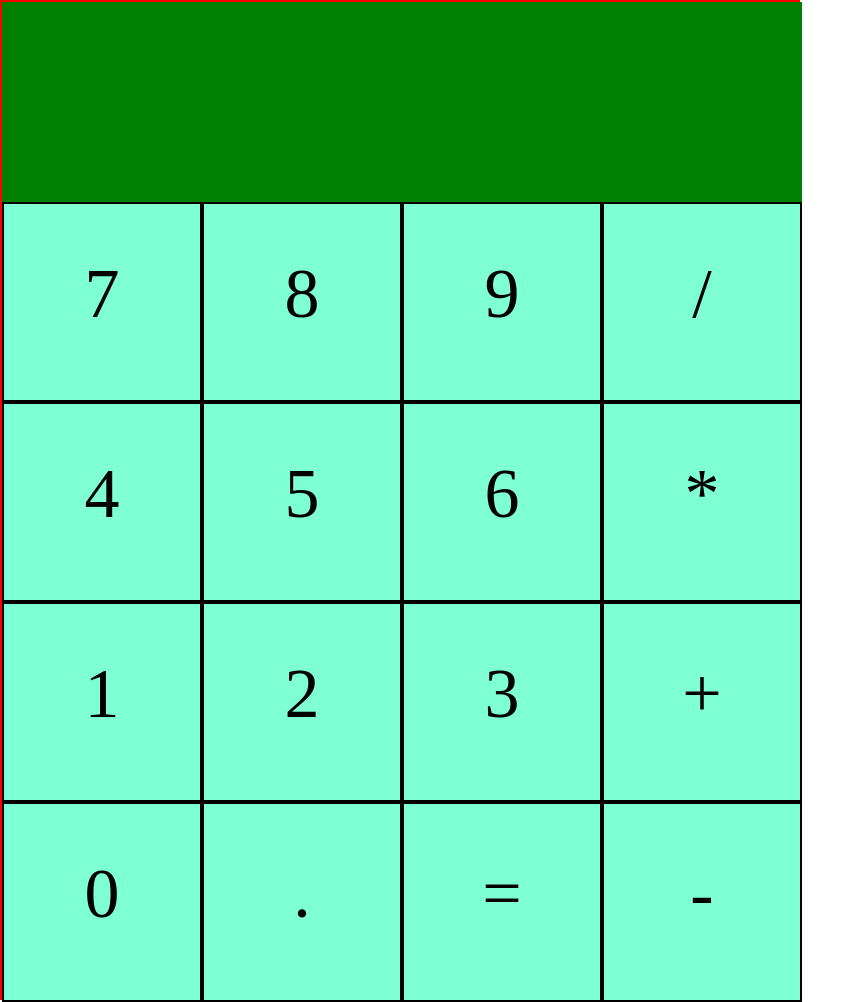
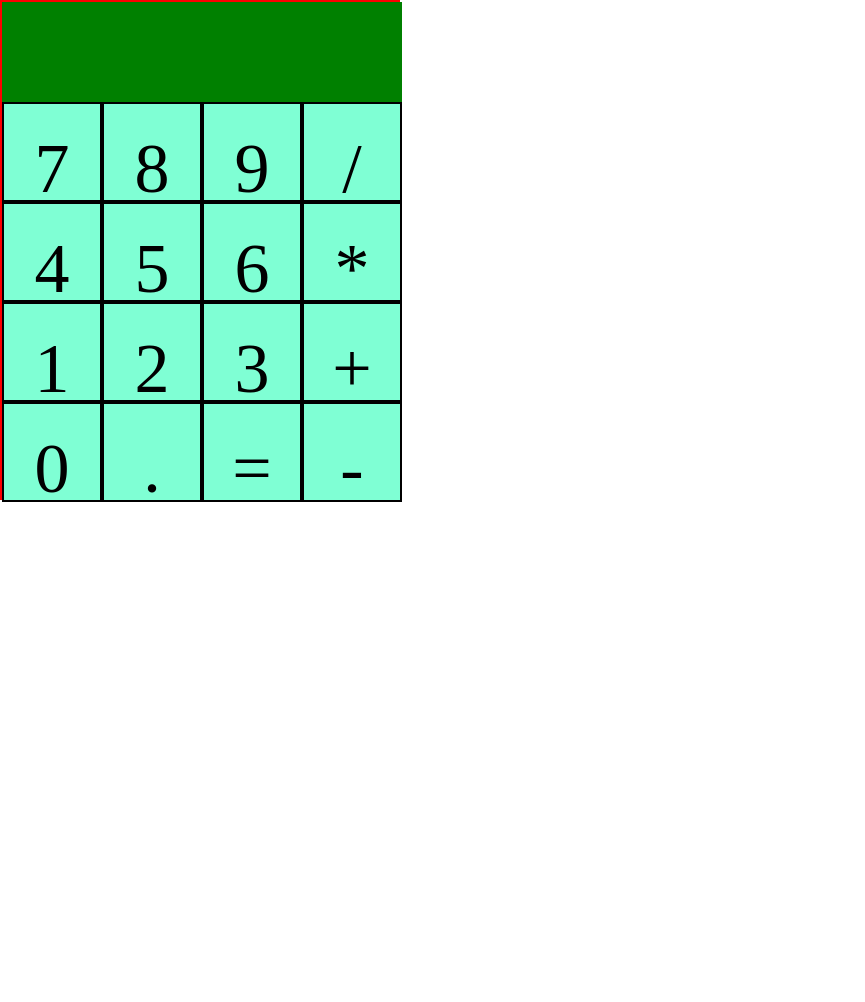
Before and after one commit to 5piotrlew/kalkulator, a plain HTML site: page index.html in a window 1280 px wide. Shown: the whole page, without its empty margins (0-865 px from the left). After the commit the page ends 800 px from the top, so only its background shows below. Drawn offline with Linux system fonts and the light colour scheme.

Commit message:
nawet nawet

```diff
--- a/css/skrypt.js
+++ b/css/skrypt.js
@@ -46,17 +46,7 @@ function calc(wartosc) {
             wyswietlacz.innerHTML = wyswietlacz.innerHTML + " " + odejmowanie.innerHTML + " ";
             break;
         case '=':
-            var c = document.getElementById("wyswietlacz").innerHTML;
-            wyswietlacz.innerHTML = (wyswietlacz.innerHTML + suma.innerHTML + c);
-            console.log(wyswietlacz);
-            console.log(wyswietlacz.innerHTML);
-            console.log(c);
-            wyswietlacz.innerHTML = c;
-            console.log(wyswietlacz);
-            console.log(wyswietlacz.innerHTML);
-            console.log(c);
-
-
+            wyswietlacz.innerHTML = eval(wyswietlacz.innerHTML);
 
             break;
         case '.':
--- a/css/style.css
+++ b/css/style.css
@@ -8,8 +8,8 @@ body {
 #kalkulator {
     box-sizing: border-box;
     position: relative;
-    width: 800px;
-    height: 1000px;
+    width: 400px;
+    height: 500px;
     border: solid 2px red;
 
 }
@@ -17,19 +17,19 @@ body {
 .wymiary {
     box-sizing: border-box;
     position: absolute;
-    width: 200px;
-    height: 200px;
+    width: 100px;
+    height: 100px;
 
     border: solid 2px black;
-    padding-top: 50px;
+    padding-top: 25px;
     background-color: aquamarine;
 }
 
 .przad {
     box-sizing: border-box;
     position: absolute;
-    width: 800px;
-    height: 200px;
+    width: 400px;
+    height: 100px;
     top: 0;
     border: solid 2px green;
     background-color: green;
@@ -44,19 +44,19 @@ body {
 }
 
 .drzad {
-    top: 200px;
+    top: 100px;
 }
 
 .trzad {
-   top: 400px;
+   top: 200px;
 }
 
 .crzad {
-   top: 600px;
+   top: 300px;
 }
 
 .piorzad {
-    top: 800px;
+    top: 400px;
 }
 
 
@@ -66,13 +66,13 @@ body {
 }
 
 .drugi {
+    left: 100px;
+}
+
+.trzeci {
     left: 200px;
 }
 
-.trzeci {
-    left: 400px;
+.czwarty {
+    left: 300px;
 }
-
-.czwarty {
-    left: 600px;
-}
```
